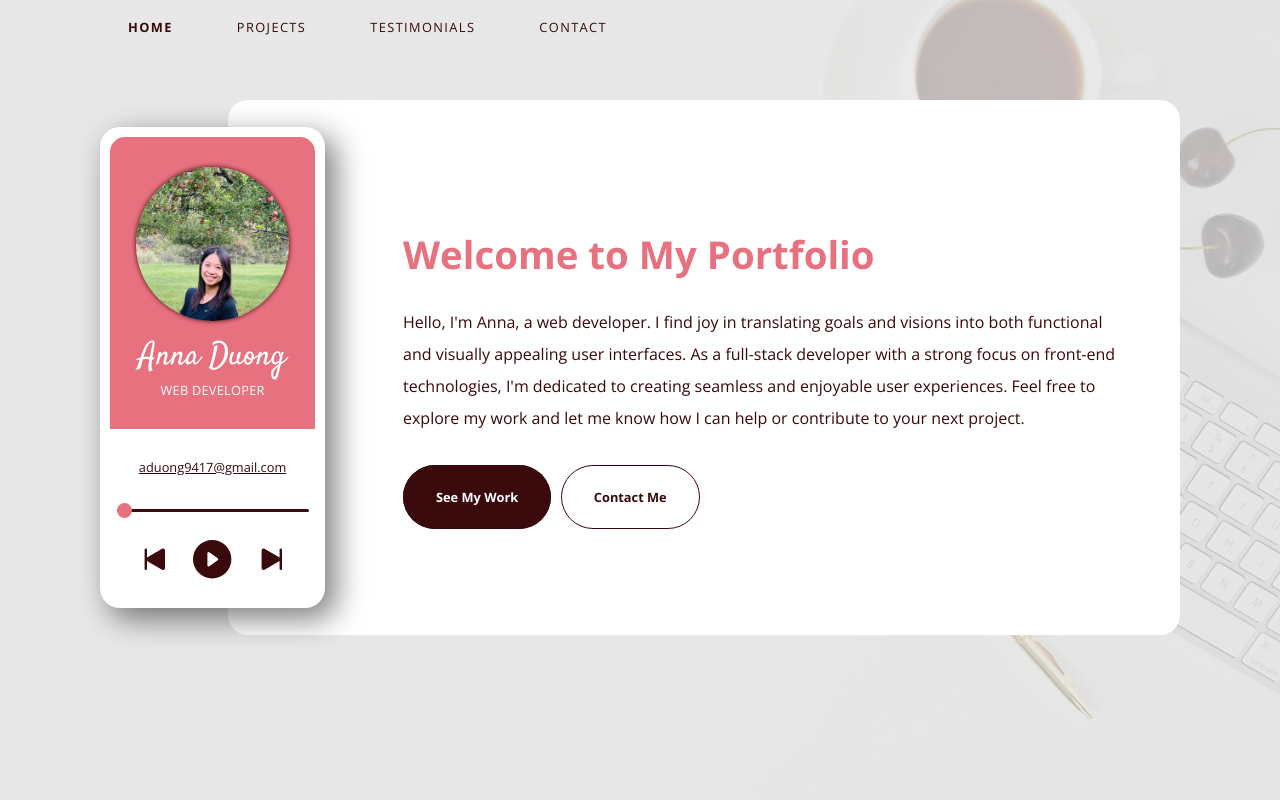
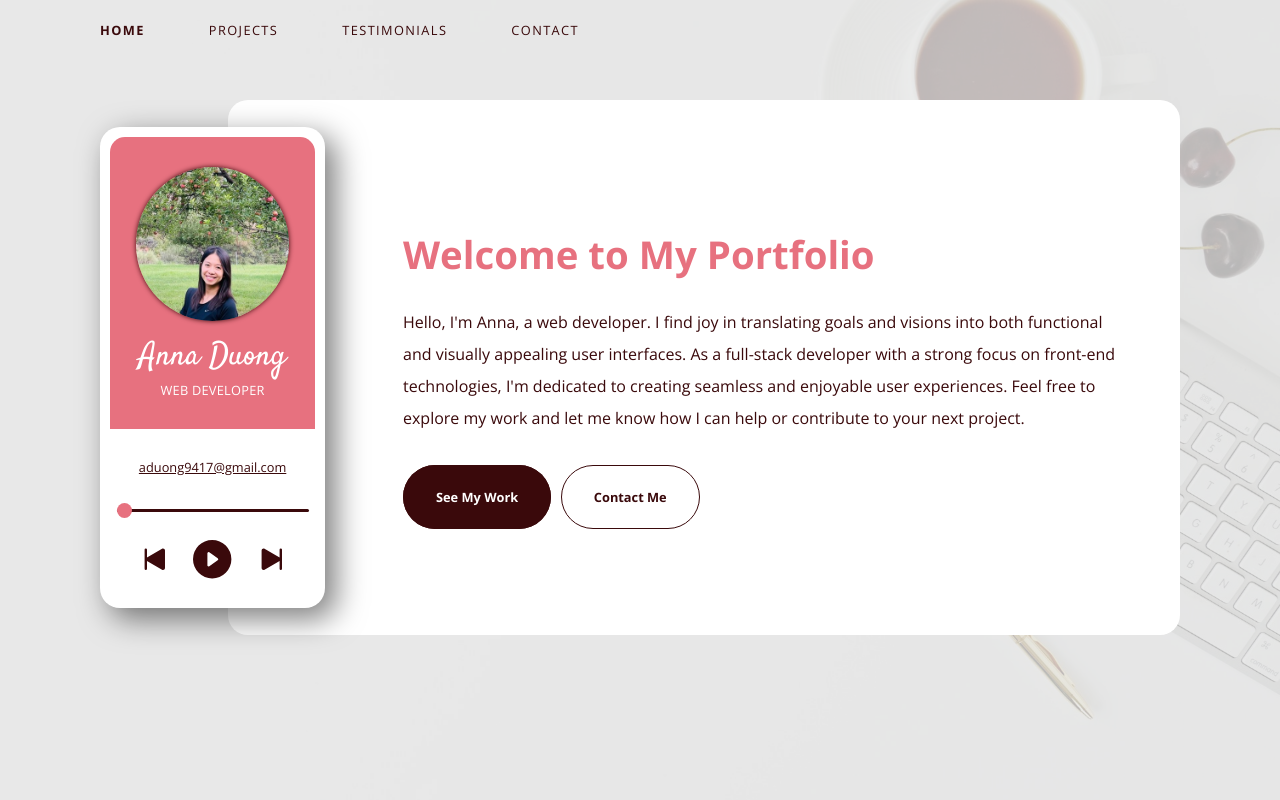
Before and after one commit to annaduong17/portfolio, a React (Create React App) app: page / in a window 1280 px wide. Shown: the top 800 px of the page. Built offline with nearby package versions, Linux system fonts and the light colour scheme.

Commit message:
sync navbar inline margin with the rest of the page, remove songs, create class bold, and center align menu icon and navlinks

```diff
--- a/src/App.js
+++ b/src/App.js
@@ -5,7 +5,6 @@ import PortfolioPage from './components/PortfolioPage';
 import TestimonialsPage from './components/TestimonialsPage';
 import ContactPage from './components/ContactPage';
 import Footer from './components/Footer';
-import NotFound from './components/NotFound';
 import BackToTopButton from './components/BackToTopButton';
 
 function App () {
--- a/src/components/Home.js
+++ b/src/components/Home.js
@@ -2,7 +2,7 @@ function Home() {
   return (
     <div className="home">
       <div className="home-heading">
-        <h1 className="heading">Welcome to My Portfolio</h1>
+        <h1 className="heading bold">Welcome to My Portfolio</h1>
       </div>
 
       <div className="home-description">
@@ -10,8 +10,8 @@ function Home() {
       </div>
 
       <div className="home-buttons">
-        <a className="btn primary-btn no-underline" href="#portfolio-page">See My Work</a>
-        <a className="btn secondary-btn no-underline" href="#contact-page">Contact Me</a>
+        <a className="btn primary-btn no-underline bold" href="#portfolio-page">See My Work</a>
+        <a className="btn secondary-btn no-underline bold" href="#contact-page">Contact Me</a>
       </div>
     </div>
   );
--- a/src/components/Menu.js
+++ b/src/components/Menu.js
@@ -10,16 +10,16 @@ function Menu({ toggleMenu, activeLink }) {
       </button>
       <ul className="flex-column-center">
         <li>
-          <a className={`no-underline ${activeLink === "HOME" ? "active" : ""}`} onClick={toggleMenu} href="#app">HOME</a>
+          <a className={`no-underline ${activeLink === "HOME" ? "bold" : ""}`} onClick={toggleMenu} href="#app">HOME</a>
         </li>
         <li>
-        <a className={`no-underline ${activeLink === "PROJECTS" ? "active" : ""}`} onClick={toggleMenu} href="#portfolio-page">PROJECTS</a>
+        <a className={`no-underline ${activeLink === "PROJECTS" ? "bold" : ""}`} onClick={toggleMenu} href="#portfolio-page">PROJECTS</a>
         </li>
         <li>
-        <a className={`no-underline ${activeLink === "TESTIMONIALS" ? "active" : ""}`} onClick={toggleMenu} href="#testimonials-page">TESTIMONIALS</a>
+        <a className={`no-underline ${activeLink === "TESTIMONIALS" ? "bold" : ""}`} onClick={toggleMenu} href="#testimonials-page">TESTIMONIALS</a>
         </li>
         <li>
-        <a className={`no-underline ${activeLink === "CONTACT" ? "active" : ""}`} onClick={toggleMenu} href="#contact-page">CONTACT</a>
+        <a className={`no-underline ${activeLink === "CONTACT" ? "bold" : ""}`} onClick={toggleMenu} href="#contact-page">CONTACT</a>
         </li>
       </ul>
     </div>
--- a/src/components/Navbar.js
+++ b/src/components/Navbar.js
@@ -12,10 +12,10 @@ function Navbar({ scrolled, isMobile, showMenu, toggleMenu, handleNavClick, acti
           </button>
         </nav>) : (
         <nav className={`navbar ${scrolled ? "cherry-bg" : ""}`}>
-          <a onClick={handleNavClick} href='#app' className={`navlink no-underline ${activeLink === "HOME" ? "active" : ""}`}>HOME</a>
-          <a onClick={handleNavClick} href="#portfolio-page" className={`navlink no-underline ${activeLink === "PROJECTS" ? "active" : ""}`}>PROJECTS</a>
-          <a onClick={handleNavClick} href="#testimonials-page" className={`navlink no-underline ${activeLink === "TESTIMONIALS" ? "active" : ""}`}>TESTIMONIALS</a>
-          <a onClick={handleNavClick} href="#contact-page" className={`navlink no-underline ${activeLink === "CONTACT" ? "active" : ""}`}>CONTACT</a>
+          <a onClick={handleNavClick} href='#app' className={`navlink no-underline ${activeLink === "HOME" ? "bold" : ""}`}>HOME</a>
+          <a onClick={handleNavClick} href="#portfolio-page" className={`navlink no-underline ${activeLink === "PROJECTS" ? "bold" : ""}`}>PROJECTS</a>
+          <a onClick={handleNavClick} href="#testimonials-page" className={`navlink no-underline ${activeLink === "TESTIMONIALS" ? "bold" : ""}`}>TESTIMONIALS</a>
+          <a onClick={handleNavClick} href="#contact-page" className={`navlink no-underline ${activeLink === "CONTACT" ? "bold" : ""}`}>CONTACT</a>
         </nav>)
       }
 
--- a/src/components/NotFound.js
+++ /dev/null
@@ -1,9 +0,0 @@
-function NotFound() {
-  return (
-    <div className="not-found">
-      <h1>Page Not Found</h1>
-    </div>
-  );
-}
-
-export default NotFound;
--- a/src/components/Phone.js
+++ b/src/components/Phone.js
@@ -45,12 +45,6 @@ function Phone({ isMobile }) {
     {
       song: 'linkedin.com/in/annaduong17',
       href: 'https://www.linkedin.com/in/annaduong17'
-    },
-    {
-      song: 'Learning Next.js'
-    },
-    {
-      song: 'Working on a Quiz App'
     }
   ]
 
@@ -70,8 +64,7 @@ function Phone({ isMobile }) {
   }, [index, playing, playlist.length]);
 
   const renderedItems = playlist.map((item, i) => {
-    return item.href ? <a key={i} href={item.href} target="_blank" rel="noreferrer" className="song flex-row-center">{item.song}</a> :
-    <p key={i} className="song flex-row-center">{item.song}</p>
+    return <a key={i} href={item.href} target="_blank" rel="noreferrer" className="song flex-row-center">{item.song}</a>;
   });
 
   return (
--- a/src/components/ProjectDetails.js
+++ b/src/components/ProjectDetails.js
@@ -6,6 +6,7 @@ function ProjectDetails({ name, description, features, techStack, button, link,
   return (
     <div className='project-details flex-column-center'>
       {showDetails ? <ProjectInfo
+        showDetails={showDetails}
         name={name}
         description={description}
         features={features}
--- a/src/components/ProjectInfo.js
+++ b/src/components/ProjectInfo.js
@@ -1,4 +1,4 @@
-function ProjectInfo({ name, description, features, techStack, button, link }) {
+function ProjectInfo({ showDetails, name, description, features, techStack, button, link }) {
   const renderedFeatures = features.map((feature, i) => {
     return (
       <li key={i}>{feature}</li>
@@ -12,6 +12,7 @@ function ProjectInfo({ name, description, features, techStack, button, link }) {
   });
 
   return (
+
       <div className="project-info">
         <h2 className="project-name">{name}</h2>
         <p className="description">{description}</p>
@@ -25,6 +26,7 @@ function ProjectInfo({ name, description, features, techStack, button, link }) {
           </svg>
         </a>
       </div>
+
   )
 }
 
--- a/src/index.scss
+++ b/src/index.scss
@@ -73,12 +73,12 @@ svg {
   flex-wrap: wrap;
 }
 
-.active {
-  font-weight: 700;
+.no-underline {
+  text-decoration: none;
 }
 
-.no-underline {
-  text-decoration: none;
+.bold {
+  font-weight: 700;
 }
 
 .menu-icon {
@@ -105,7 +105,6 @@ svg {
 
 .heading {
   font-size: clamp(1.5rem, 3vw, 4rem);
-  font-weight: 700;
   color: $pink;
   margin-top: 0;
 }
@@ -114,7 +113,6 @@ svg {
   border-radius: clamp(5px, 0.25vw, 10px);
   border-radius: 50px;
   width: 100px;
-  font-weight: 700;
   font-size: clamp(0.7rem, 1vw, 1rem);
   padding-block: clamp(0.5rem, 1.75vw, 1.5rem);
   padding-inline: clamp(1rem, 2.5vw, 2rem);
--- a/src/styles/Navbar.scss
+++ b/src/styles/Navbar.scss
@@ -12,14 +12,17 @@ $dark-gray: rgb(128, 128, 128);
 $white: #FFFFFF;
 
 .navbar {
+  display: flex;
+  align-items: center;
   position: fixed;
   top: 0;
   width: min(100%, 1300px);
   height: clamp(30px, 2vw, 50px);
-  padding-inline: clamp(10px, 10vw, 150px);
+  padding-inline: clamp(10px, 10vw, 100px);
   padding-block: clamp(15px, 1vw, 30px);
   margin-bottom: clamp(20px, 2vw, 30px);
   z-index: 5;
+
 
   &.mobile {
     padding-inline: clamp(10px, 3vw, 50px);
```
Lines whose indentation alone changed are shown as unchanged.
